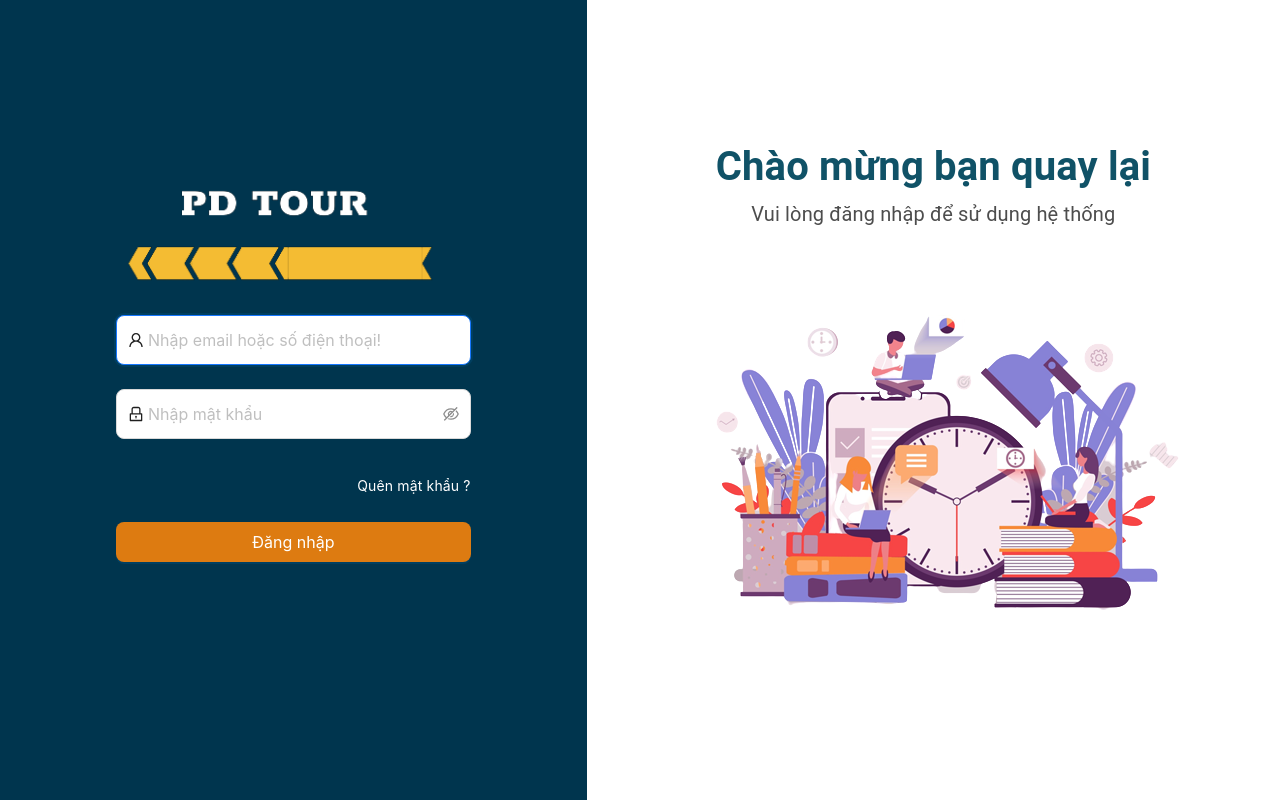
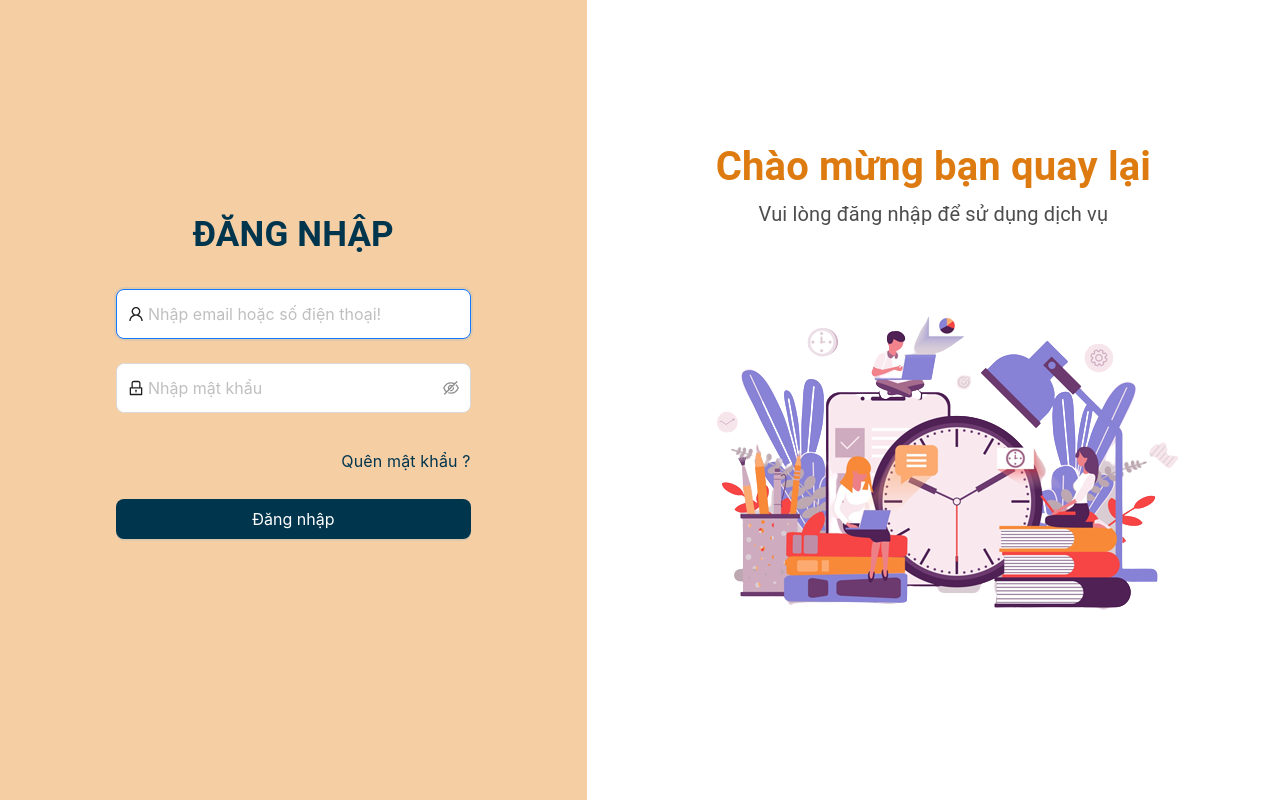
Before and after one commit to phuongdenpro/ticket-booking-client, a React (Create React App) app: page /admin/login in a window 1280 px wide. Built offline with nearby package versions, Linux system fonts and the light colour scheme.

Commit message:
change file, api admin login

```diff
--- a/package.json
+++ b/package.json
@@ -13,6 +13,7 @@
     "@testing-library/react": "^13.4.0",
     "@testing-library/user-event": "^13.5.0",
     "antd": "^5.1.2",
+    "axios": "^1.3.0",
     "history": "^5.3.0",
     "react": "^18.2.0",
     "react-dom": "^18.2.0",
--- a/src/App.js
+++ b/src/App.js
@@ -1,6 +1,6 @@
 import { BrowserRouter, Route, Routes } from "react-router-dom";
 import { createBrowserHistory } from "history";
-import Login from "./pages/Admin/AdminLogin";
+import Login from "./pages/Admin/AdminLogin/AdminLogin";
 import AdminLayout from "./components/layout/AdminLayout";
 import AdminTicket from "./pages/Admin/AdminTicket";
 import { routes } from "./routers";
--- a/src/components/common/Topbar.js
+++ b/src/components/common/Topbar.js
@@ -1,15 +1,37 @@
 import { SettingOutlined } from "@ant-design/icons";
 import { AppBar, Menu, Toolbar } from "@mui/material";
-import { Avatar, Dropdown, message, Typography } from "antd";
+import { Avatar, Dropdown, message, Typography, notification } from "antd";
 import { Header } from "antd/es/layout/layout";
 import React from "react";
 import { useState } from "react";
+import { useNavigate } from "react-router-dom";
 import colorConfigs from "../../config/colorConfigs";
 import sizeConfigs from "../../config/sizeConfigs";
+import { AdminApi } from "../../utils/apis";
 
 const Topbar = (props) => {
-  const onClick = ({ key }) => {
-    message.info(`Click on item ${key}`);
+  const navigate = useNavigate();
+
+  const onClickLogout = async () => {
+    const adminApi = new AdminApi();
+    try {
+      // const response = await adminApi.logout();
+      // console.log(response);
+
+      navigate("/admin/login");
+
+      notification.config({ top: 10 });
+      setTimeout(() => {
+        notification.open({
+          type: "success",
+          duration: 2,
+          description: `Tạm biệt quý khách`,
+          message: "Logout success !",
+        });
+      }, 1000);
+    } catch (error) {
+      message.error("Có lỗi sảy ra");
+    }
   };
   const items = [
     {
@@ -25,7 +47,11 @@ const Topbar = (props) => {
       key: "2",
     },
     {
-      label: "Đăng xuất",
+      label: (
+        <a rel="noopener noreferrer" onClick={onClickLogout}>
+          Đăng xuất
+        </a>
+      ),
       key: "3",
     },
   ];
@@ -50,12 +76,10 @@ const Topbar = (props) => {
         }}
       >
         <Typography>Xin chào,</Typography>
-        <Typography
-          style={{ fontWeight: "500", color: "#333", marginLeft: 7 }}
-        >
+        <Typography style={{ fontWeight: "500", color: "#333", marginLeft: 7 }}>
           Phương
         </Typography>
-        <Dropdown menu={{ items, onClick }}>
+        <Dropdown menu={{ items }}>
           <Avatar
             style={{
               color: "#f56a00",
--- a/src/pages/Admin/AdminLogin.js
+++ b/src/pages/Admin/AdminLogin/AdminLogin.js
@@ -1,21 +1,74 @@
-import { useState } from "react";
+import { React, useRef, useState } from "react";
 import { Link } from "react-router-dom";
 import { useNavigate } from "react-router-dom";
 import { Grid, IconButton, InputAdornment } from "@mui/material";
-import { Button, Col, Row, Checkbox, Form, Input, message } from "antd";
-import {UserOutlined, LockOutlined } from "@ant-design/icons";
-import logo from "../../assets/logo.png";
-import imgLogin from "../../assets/imgLogin.png";
-
-import "../../sass/AdminLogin.scss";
+import {
+  Button,
+  Col,
+  Row,
+  Checkbox,
+  Form,
+  Input,
+  message,
+  notification,
+} from "antd";
+import { UserOutlined, LockOutlined } from "@ant-design/icons";
+import logo from "../../../assets/logo.png";
+import imgLogin from "../../../assets/imgLogin.png";
+import { AdminApi } from "../../../utils/apis";
+import "./AdminLogin.scss";
 
 const Login = () => {
+  const emailRef = useRef();
+  const passwordRef = useRef();
+  const navigate = useNavigate();
+  const [loadings, setLoadings] = useState([]);
+
+  const enterLoading = (index) => {
+    setLoadings((prevLoadings) => {
+      const newLoadings = [...prevLoadings];
+      newLoadings[index] = true;
+      return newLoadings;
+    });
+  };
+
+  const stopLoading = (index) => {
+    setLoadings((prevLoadings) => {
+      const newLoadings = [...prevLoadings];
+      newLoadings[index] = false;
+      return newLoadings;
+    });
+  };
+
+  const onFinish = async (values) => {
+    enterLoading(0);
+    const adminApi = new AdminApi();
+    try {
+      const response = await adminApi.login(values);
+      navigate("/admin");
+
+      notification.config({ top: 70 });
+      setTimeout(() => {
+        notification.open({
+          type: "success",
+          duration: 2,
+          description: `Xin chào Admin `,
+          message: "Login success !",
+        });
+      }, 1000);
+
+    } catch (error) {
+      message.error("Sai số điện thoại hoặc mật khẩu");
+    } finally {
+      stopLoading(0);
+    }
+  };
   return (
     <div>
       <Grid container>
         <Grid className="item-login" md={5.5} xs={24}>
           <div className="container">
-          <img src={logo} alt="Logo" style={{height:100}} />
+            <div className="text-login">Đăng nhập</div>
             <div className="form-field">
               <Form
                 name="normal_login"
@@ -23,9 +76,10 @@ const Login = () => {
                 initialValues={{
                   remember: true,
                 }}
+                onFinish={onFinish}
               >
                 <Form.Item
-                  name="phone"
+                  name="email"
                   rules={[
                     {
                       required: true,
@@ -35,10 +89,11 @@ const Login = () => {
                 >
                   <Input
                     size="large"
+                    ref={emailRef}
                     prefix={<UserOutlined className="site-form-item-icon" />}
                     placeholder="Nhập email hoặc số điện thoại!"
                     autoFocus
-                    style={{height:50}}
+                    style={{ height: 50 }}
                   />
                 </Form.Item>
                 <Form.Item
@@ -52,22 +107,29 @@ const Login = () => {
                 >
                   <Input.Password
                     size="large"
+                    ref={passwordRef}
                     prefix={<LockOutlined className="site-form-item-icon" />}
                     type="password"
                     placeholder="Nhập mật khẩu"
-                    style={{height:50}}
+                    style={{ height: 50 }}
                   />
                 </Form.Item>
 
                 <Form.Item>
                   <div className="view-link">
-                    <Link to="/quen-mat-khau" style={{color:'white'}}>Quên mật khẩu ?</Link>{" "}
+                    <Link
+                      to="/quen-mat-khau"
+                      style={{ color: "#00354e", fontSize: 16 }}
+                    >
+                      Quên mật khẩu ?
+                    </Link>{" "}
                   </div>
                   <Button
                     type="primary"
                     htmlType="submit"
                     className="btn-primary-hover btn-login"
                     size="large"
+                    loading={loadings[0]}
                   >
                     Đăng nhập
                   </Button>
@@ -79,7 +141,7 @@ const Login = () => {
         <Grid md={6.5} className="item-content-right">
           <div className="container-right">
             <div className="text-welcome">Chào mừng bạn quay lại</div>
-            <h5 className="text">Vui lòng đăng nhập để sử dụng hệ thống</h5>
+            <h5 className="text">Vui lòng đăng nhập để sử dụng dịch vụ</h5>
             <div>
               <img src={imgLogin} alt="Image" className="image-right" />
             </div>
--- /dev/null
+++ b/src/pages/Admin/AdminLogin/AdminLogin.scss
@@ -0,0 +1,83 @@
+.item-login {
+  background-color: #f6cea3;
+  height: 100vh;
+  .form-field {
+    display: flex;
+    flex-direction: column;
+    width: 70%;
+    padding: 28px;
+    & > div:first-child {
+      margin-bottom: 20px;
+    }
+
+  }
+
+  .container {
+    display: flex;
+    flex-direction: column;
+    align-items: center;
+    justify-content: center;
+    height: 100%;
+    .text-login{
+      font-size: 35px;
+      font-weight: bold;
+      color: #00354e;
+      text-transform: uppercase;
+    }
+    .view-link {
+      margin-top: 12px;
+      right: 0px;
+      text-align: right !important;
+    }
+    .btn-login {
+      margin-top: 25px;
+      width: 100%;
+      background-color: #00354e;
+    }
+  }
+}
+.item-content-right {
+  height: 100vh;
+  .container-right {
+    display: flex;
+    flex-direction: column;
+    align-items: center;
+    justify-content: center;
+    height: 100%;
+    // background-color: rgb(26, 235, 231);
+    .text-welcome {
+      color: #dd7b11;
+      line-height: 40px;
+      font-weight: 600;
+      font-size: 40px;
+      margin-bottom: 5px;
+      @media (max-width: 450px) {
+        font-size: 24px;
+        line-height: 30px;
+      }
+    }
+    .text {
+      margin-top: 10px;
+      font-size: 20px;
+      line-height: 24px;
+      color: #4d4d4d;
+      font-weight: 400;
+      @media (max-width: 450px) {
+        font-size: 16px;
+        line-height: 15px;
+      }
+    }
+    .image-right {
+      width: 100%;
+    }
+  }
+}
+.login-layout {
+  width: 100% !important;
+}
+
+@media (max-width: 450px) {
+  .h-custom {
+    height: 100%;
+  }
+}
--- a/src/sass/AdminLogin.scss
+++ /dev/null
@@ -1,81 +0,0 @@
-.item-login {
-    background-color: #00354e;
-    height: 100vh;
-    .form-field {
-      display: flex;
-      flex-direction: column;
-      width: 70%;
-      padding: 28px;
-      & > div:first-child {
-        margin-bottom: 20px;
-      }
-    }
-    .container {
-      display: flex;
-      flex-direction: column;
-      align-items: center;
-      justify-content: center;
-      height: 100%;
-      .view-link {
-        margin-top: 12px;
-        right: 0px;
-        text-align: right !important;
-        .customLink {
-          flex-direction: column;
-          color: rgb(29, 190, 83);
-          text-decoration: none;
-          font-size: 13px;
-        }
-      }
-      .btn-login {
-        margin-top: 25px;
-        width: 100%;
-        background-color: #dd7b11;
-      }
-    }
-  }
-  .item-content-right {
-    height: 100vh;
-    .container-right {
-      display: flex;
-      flex-direction: column;
-      align-items: center;
-      justify-content: center;
-      height: 100%;
-    //   background-color: rgb(26, 235, 231);
-      .text-welcome {
-        color: #105267;
-        line-height: 40px;
-        font-weight: 600;
-        font-size: 40px;
-        margin-bottom: 5px;
-        @media (max-width: 450px) {
-          font-size: 24px;
-          line-height: 30px;
-        }
-      }
-      .text {
-        margin-top: 10px;
-        font-size: 20px;
-        line-height: 24px;
-        color: #4d4d4d;
-        font-weight: 400;
-        @media (max-width: 450px) {
-          font-size: 16px;
-          line-height: 15px;
-        }
-      }
-      .image-right {
-        width: 100%;
-      }
-    }
-  }
-  .login-layout {
-    width: 100% !important;
-  }
-
-  @media (max-width: 450px) {
-    .h-custom {
-      height: 100%;
-    }
-  }
--- /dev/null
+++ b/src/utils/apis.js
@@ -0,0 +1,14 @@
+import axiosApi from "./axios";
+
+class AdminApi {
+  login(params) {
+    const url = "auth/admin/login/";
+    return axiosApi.post(url, params);
+  }
+  logout() {
+    const url = "auth/admin/logout";
+    return axiosApi.post(url);
+  }
+}
+
+export { AdminApi };
--- /dev/null
+++ b/src/utils/axios.js
@@ -0,0 +1,35 @@
+import axios from "axios";
+
+const base_url = process.env.REACT_APP_BASE_URL;
+
+const axiosApi = axios.create({
+  baseURL: base_url,
+  headers: {
+    "Content-Type": "application/json",
+},
+});
+
+axios.interceptors.request.use(
+  (request) => {
+    console.log(request);
+    // Edit request config
+    return request;
+  },
+  (error) => {
+    console.log(error);
+    return Promise.reject(error);
+  }
+);
+
+axios.interceptors.response.use(
+  (response) => {
+    console.log(response);
+    // Edit response config
+    return response;
+  },
+  (error) => {
+    console.log(error);
+    return Promise.reject(error);
+  }
+);
+export default axiosApi;
```
Also changed, not shown: src/pages/Home/Home.js (renamed from src/pages/Home.js), src/pages/Home/Home.scss (added), 2 other files (tests, documents, lock files or other folders).
